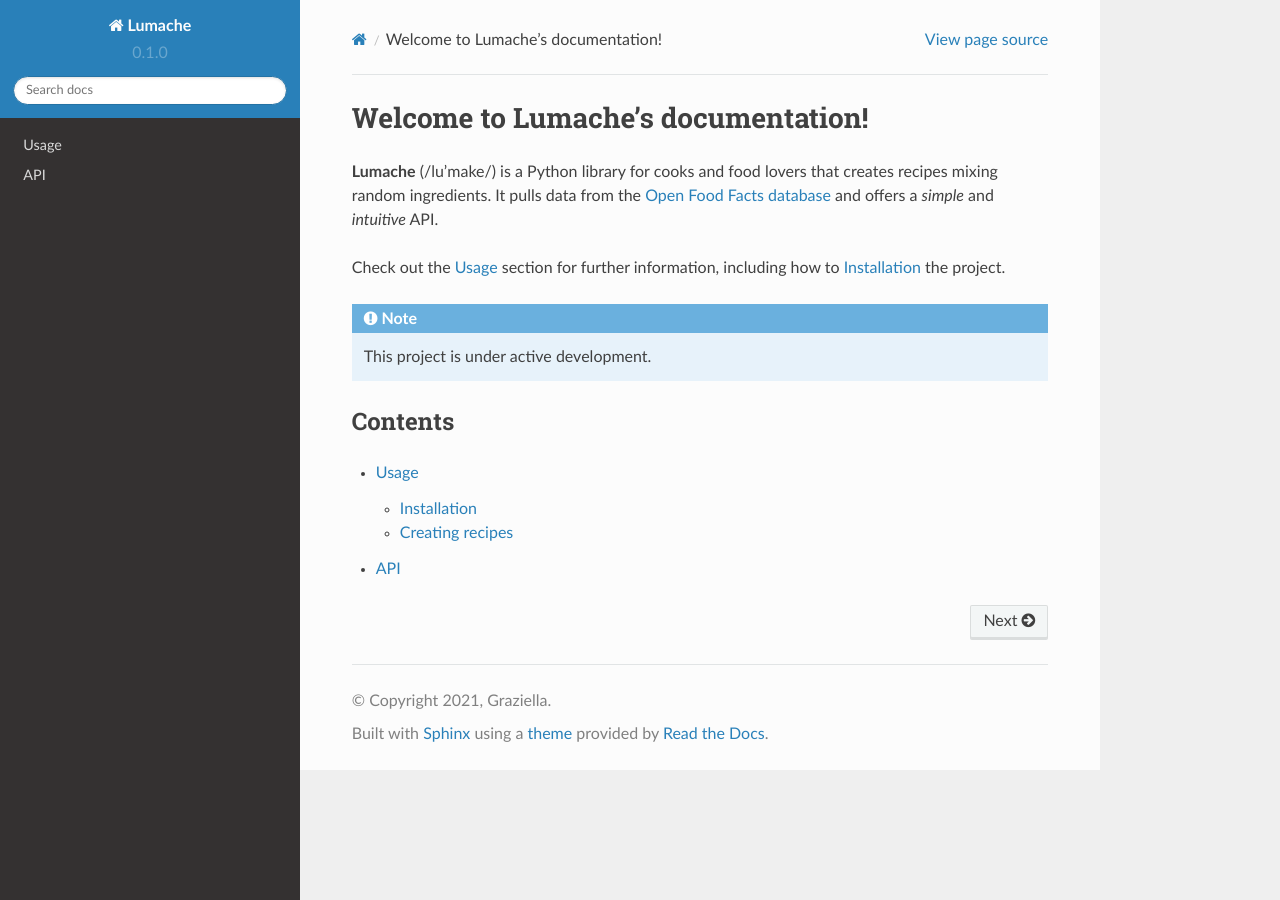
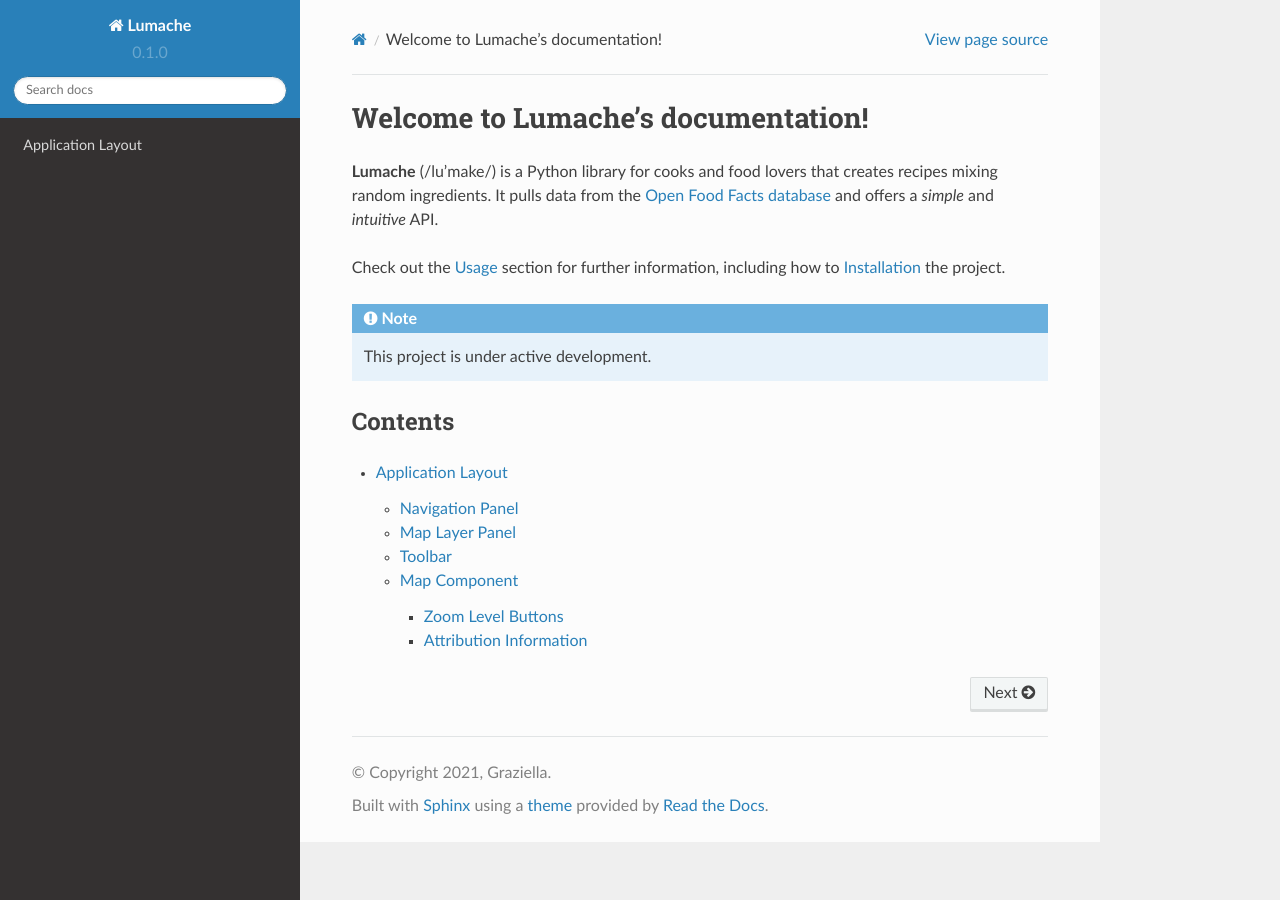
Before and after one commit to spenno3/chmap, a Sphinx documentation site: the page built from docs/source/index.rst, in a window 1280 px wide. Built offline with Sphinx 7.4.7 and the Read the Docs theme 2.0.0, drawn with Linux system fonts in a browser that asks for light colours.

Commit message:
Update index.rst

```diff
--- a/docs/source/index.rst
+++ b/docs/source/index.rst
@@ -18,5 +18,4 @@
 
 .. toctree::
 
-   usage
-   api
+   application-layout
```
